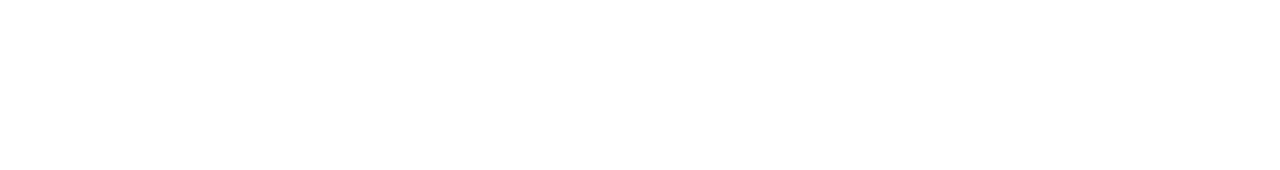
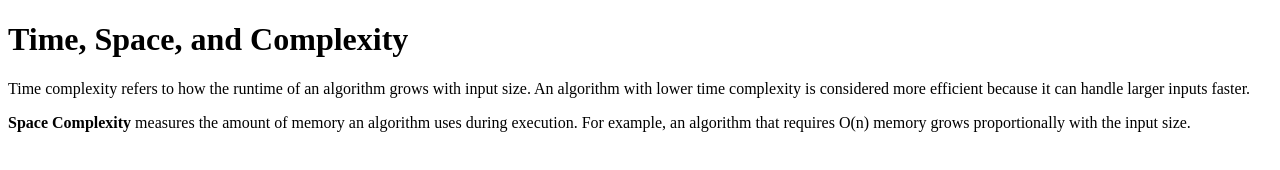
Before and after one commit to acciojob/time-and-space-complexity-MohdAli056, a website: page main.html in a window 1280 px wide. Drawn offline with Linux system fonts and the light colour scheme.

Commit message:
created a submission

```diff
--- a/main.html
+++ b/main.html
@@ -1,16 +1,17 @@
 <!DOCTYPE html>
+<html>
+<head>
+    <title>Time and Space Complexity</title>
+    <link rel="stylesheet" href="styles.css">
+</head>
+<body>
+    <!-- the entire body must be written by student -->
+    <script type="text/javascript" src="./script.js"></script>
 
-<html>
+    <h1>Time, Space, and Complexity</h1>
 
-<head>
-	<link rel="stylesheet" href="styles.css">
-</head>
+    <p>Time complexity refers to how the runtime of an algorithm grows with input size. An algorithm with lower time complexity is considered more efficient because it can handle larger inputs faster.</p>
 
-<body>
-	<!-- the entire body must be written by student -->
-    <script type="text/javascript" src="./script.js">
-</script>
-
+    <p><b>Space Complexity</b> measures the amount of memory an algorithm uses during execution. For example, an algorithm that requires O(n) memory grows proportionally with the input size.</p>
 </body>
-
 </html>
```
